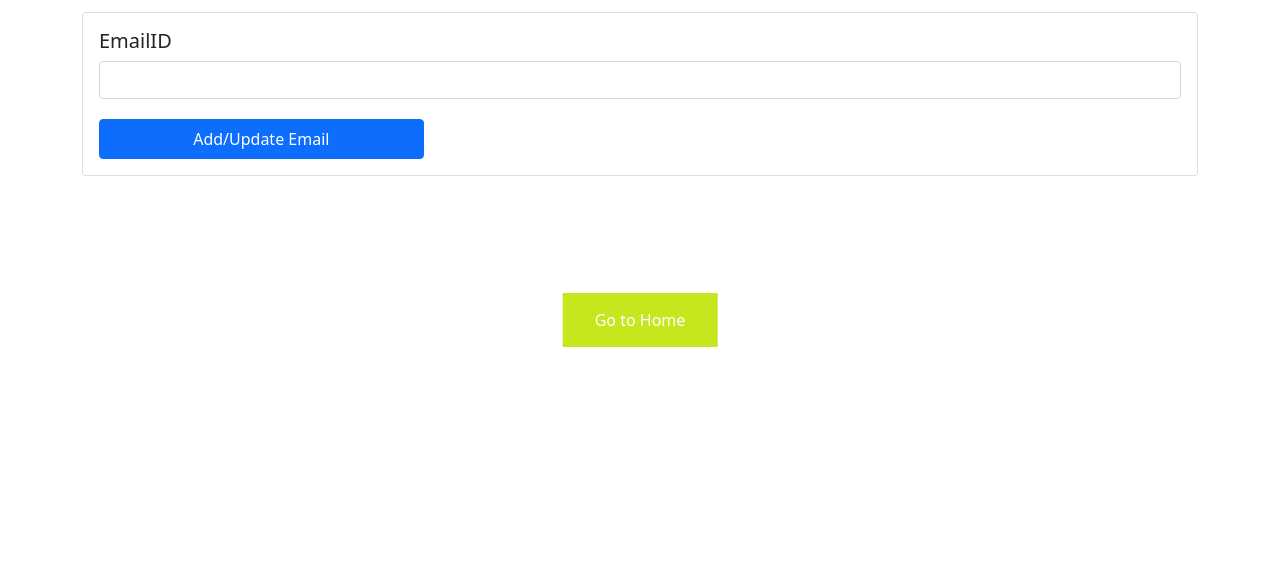
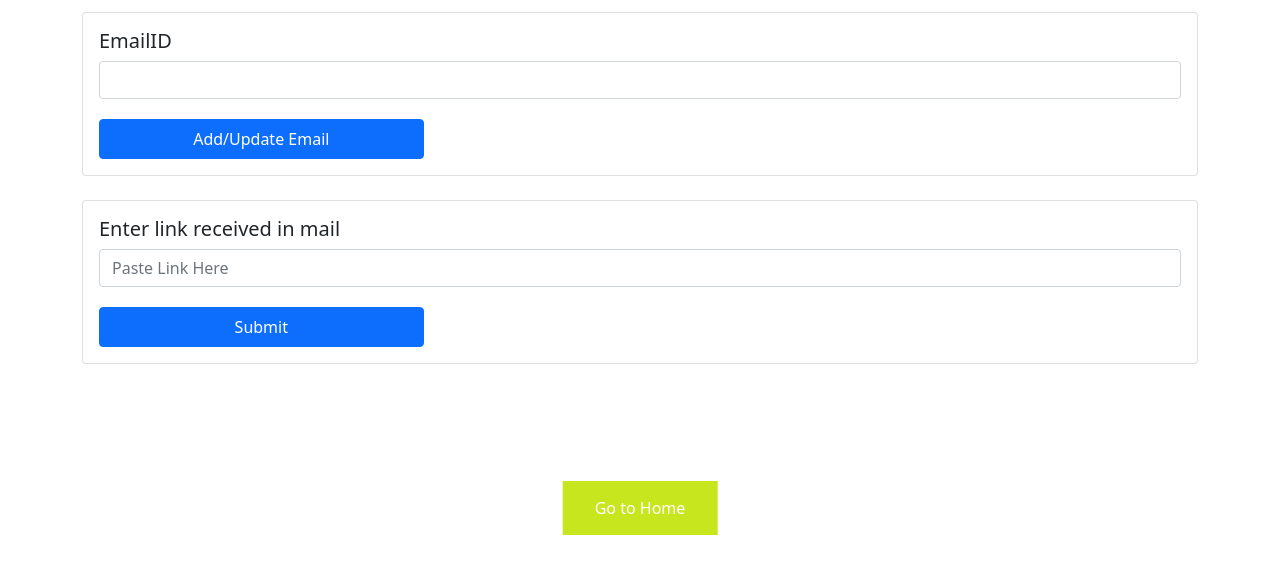
Before and after one commit to MihirK1212/Note-Password-Manager, a Flask app: template templates/add_recovery.html in a window 1280 px wide. Shown: the part 142-716 px from the top of the page. Run offline with Flask 2, Linux system fonts and the light colour scheme; the template is opened without the code that fills it, so the values that code supplies are empty.

Commit message:
Fix Verification

```diff
--- a/app.py
+++ b/app.py
@@ -14,6 +14,8 @@ from flask import Flask, request, url_for
 from flask_mail import Mail, Message
 from itsdangerous import URLSafeTimedSerializer, SignatureExpired
 from datetime import timedelta
+import urllib.request
+
 
 app = Flask(__name__)
 app.config['SQLALCHEMY_DATABASE_URI'] = "sqlite:///NotesAndPasswordManager.db"
@@ -27,7 +29,6 @@ Session(app)
 def make_session_permanent():
     session.permanent = True
     app.permanent_session_lifetime = timedelta(minutes=20)
-
 
 senderEmail = os.getenv("SENDER_EMAIL")
 senderPassword = os.getenv("SENDER_PASSWORD")
@@ -106,6 +107,7 @@ def recover():
         server.login(senderEmail,senderPassword)
         SUBJECT = "Confirmation Email for Notes Manager"
         link = url_for('confirm_email', token=token, _external=True)
+        link = link+"123"
         TEXT = 'Your link is {}'.format(link)
         message = 'Subject: {}\n\n{}'.format(SUBJECT, TEXT)
         server.sendmail(senderEmail,newEmail,message)
@@ -113,6 +115,19 @@ def recover():
         return render_template('add_recovery.html',email='',type='success',msg=f'A verification email has been sent to {newEmail}')
     logUser = PasswordManager.query.filter_by(username=session['username']).first()
     return render_template('add_recovery.html',email = logUser.email,type='',msg='')
+
+
+@app.route('/confirmEmail',methods=['GET','POST'])
+def checkEmail():
+    if request.method=='POST':
+        link = request.form['link']
+        length = (len(link)) - 3
+        link = link[0:length]
+        try:
+           return redirect(link)
+        except:
+            return redirect('/recovery')
+    return render_template('add_recovery.html',email=session['email'],type='',msg='')
 
 @app.route('/confirm_email/<token>')
 def confirm_email(token):
--- a/templates/add_recovery.html
+++ b/templates/add_recovery.html
@@ -51,6 +51,20 @@
       </form>
 
       <br>
+
+      <form action="/confirmEmail" method="POST">
+        <div class="card">
+            <div class="card-body">
+                <h5 class="card-title">Enter link received in mail</h5>
+                <div class="form-group" style="margin-bottom: 20px;">
+                    <input type="text" class="form-control" id="link" rows="1" name="link" placeholder="Paste Link Here"/>
+                </div>
+                <button class="btn btn-primary" id="userLinkBtn" style="width: 30%;">Submit</button>
+            </div>
+        </div>
+      </form>
+
+      <br>
       <div class="buttonContainer">
         <div class="innerDiv">
           <a href="/notesHome" type="button" class="homeBtn">Go to Home</a>
```
Also changed, not shown: NotesAndPasswordManager.db (added).
